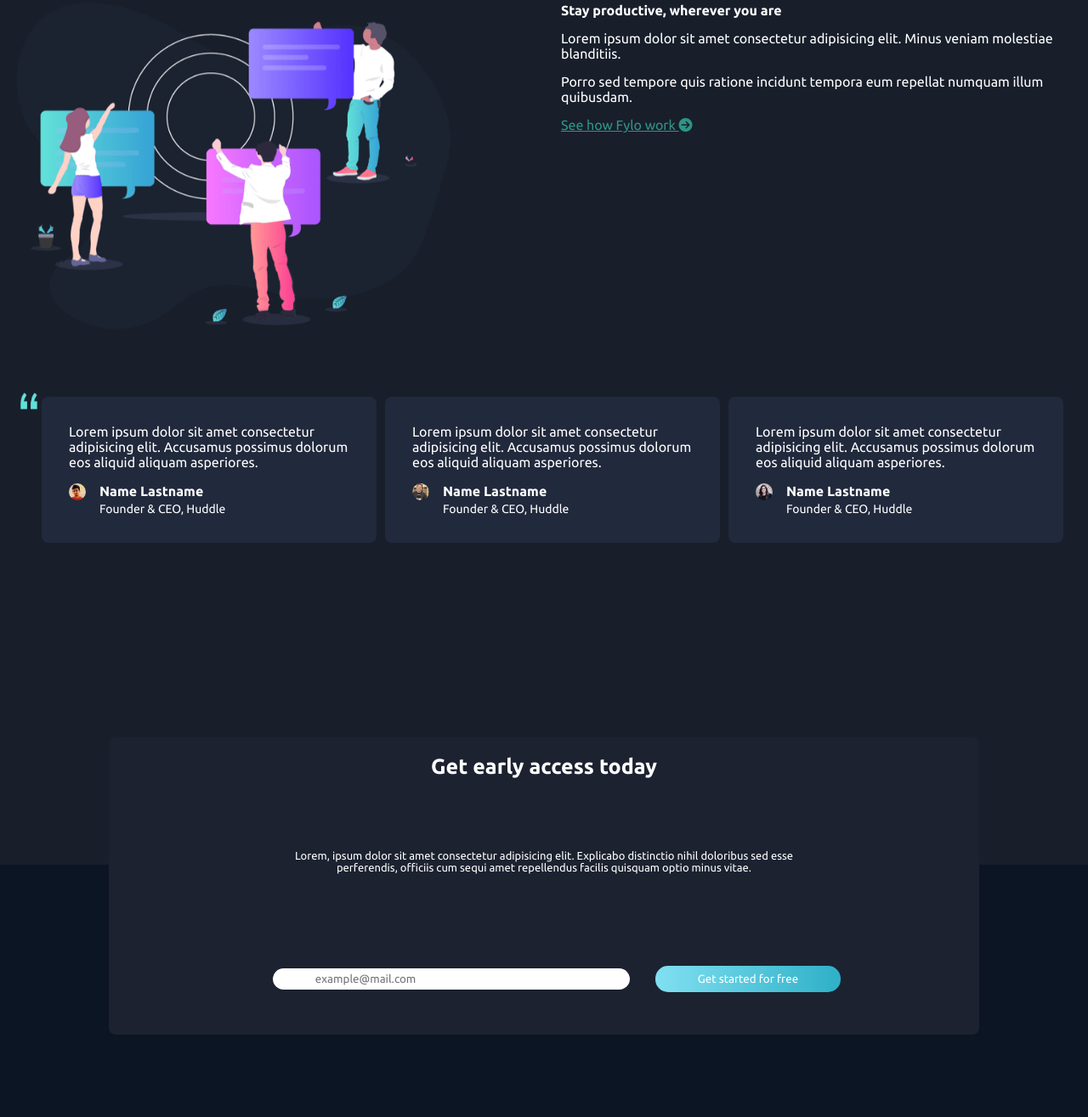
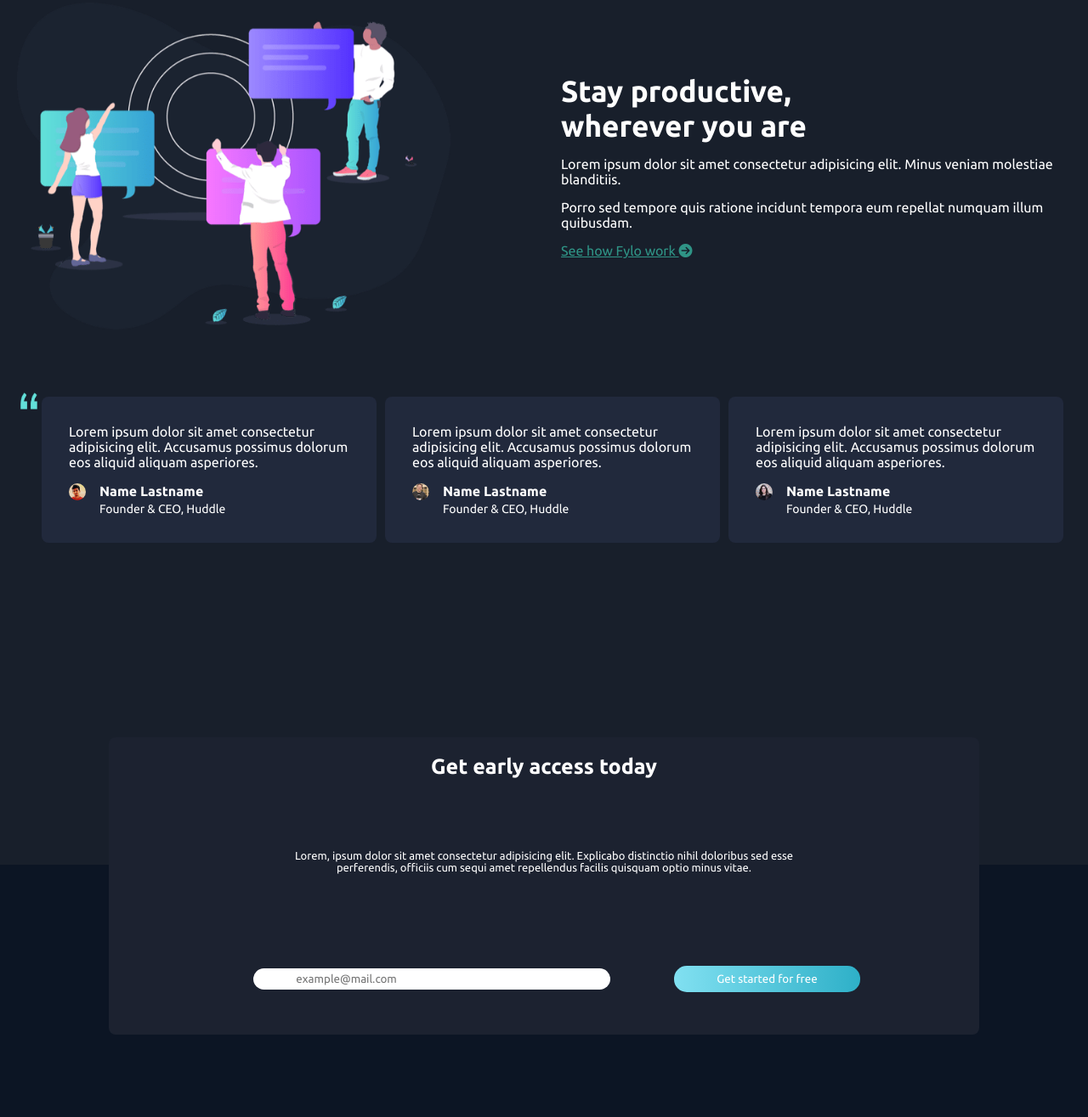
Before and after one commit to Silver899/fe-fylo-jps-master, a plain HTML site: page index.html in a window 1280 px wide. Shown: the part 1645-2960 px from the top of the page at 85% size. Drawn offline with Linux system fonts and the light colour scheme.

Commit message:
ÂFinal final

```diff
--- a/css/_footer.scss
+++ b/css/_footer.scss
@@ -25,14 +25,12 @@
 
 
 footer {
-    // height: 20%;
     background-color: $azul2;
 
     .container-footer {
         display: flex;
         flex-direction: column;
         justify-content: space-around;
-        height: 1000px;
         padding-top: 300px;
         padding-right: 1.5rem;
         padding-left: 1.5rem;
@@ -105,8 +103,8 @@ footer {
     div.container-footer {
 
         img {
-            width: fit-content;
-            height: fit-content;
+            width: 120px;
+            height: 50px;
         }
         display: flex;
 	    flex-direction: row;
--- a/css/_section2.scss
+++ b/css/_section2.scss
@@ -12,6 +12,7 @@
     top: 200px;
     left: 10%;
 
+
     p {
         font-size: small;
         text-align: center;
@@ -21,7 +22,7 @@
         font-size: 25px;
     }
 
-    div input {
+    input {
         padding: 8px 50px;
         border-radius: 15px;
         border: none;
@@ -29,15 +30,20 @@
         margin: 30px;
     }
 
-    div button {
+    button {
         @include styleButton();
         margin-bottom: 30px;
+
 
 
         &:hover {
             transform: scale(1.1);
             transition: 0.5s;
         }
+    }
+
+    .boton-gratis {
+        margin-left: 45px;
     }
 }
 
@@ -59,8 +65,9 @@ section.section-2 {
             }
 
             h4 {
-                width: 100%;
+                width: 50%;
                 margin-bottom: 15px;
+                flex-direction: column;
             }
 
             p {
@@ -144,10 +151,21 @@ section.section-2 {
 }
     @media only screen and (min-width: 714px) {
         div.bloque-2  {
+            align-items: center;
             display: flex;
             flex-wrap: wrap;
+
+
             article {
                 width: 50%;
+
+                h4 {
+                    font-size: 35px;
+                }
+
+                p {
+                    max-width: 600px;
+                }
             }
         }
 
@@ -170,5 +188,5 @@ section.section-2 {
                  }
 
             }
-        }
+       }
     }
```
Also changed, not shown: css/style.css, 1 other file.
